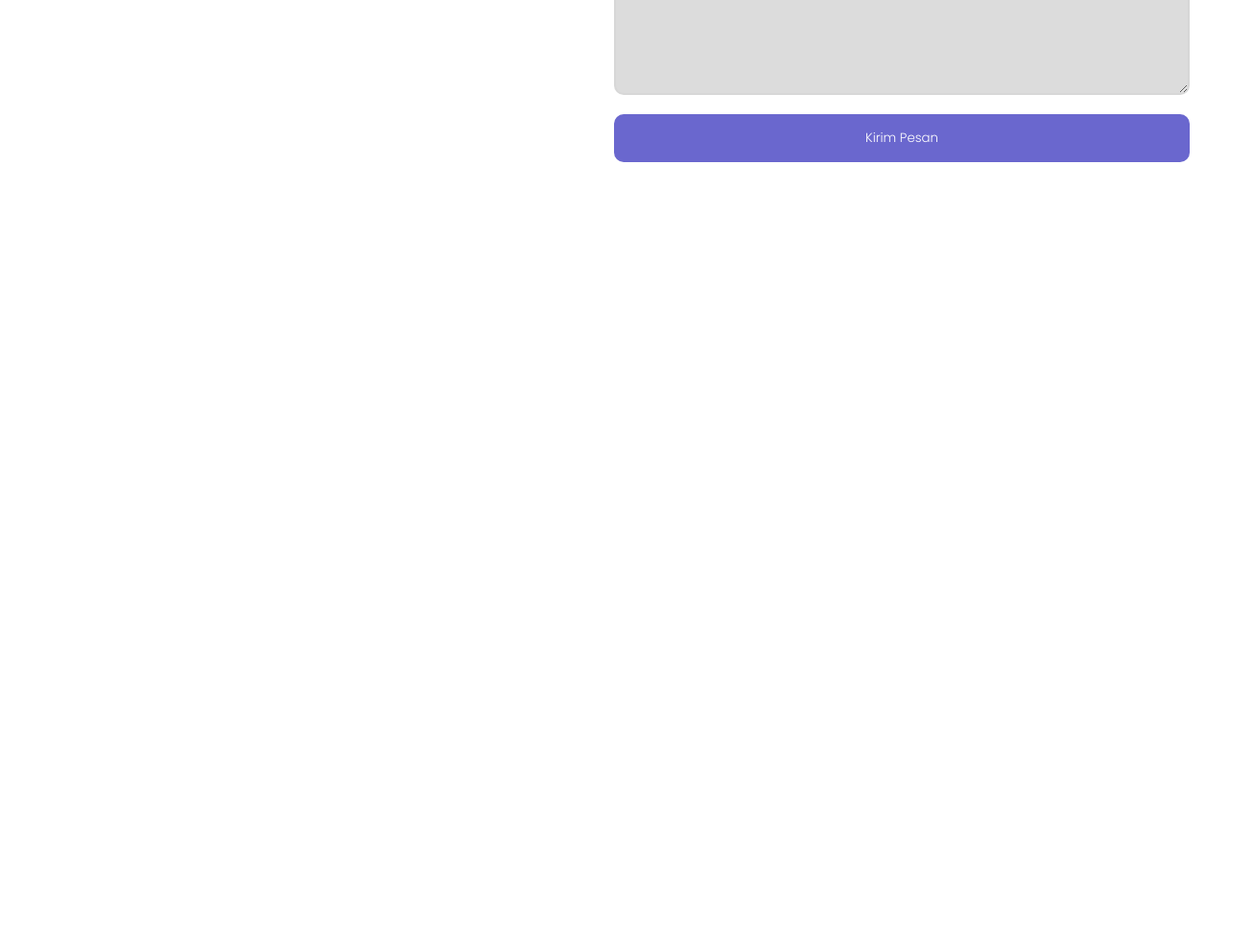
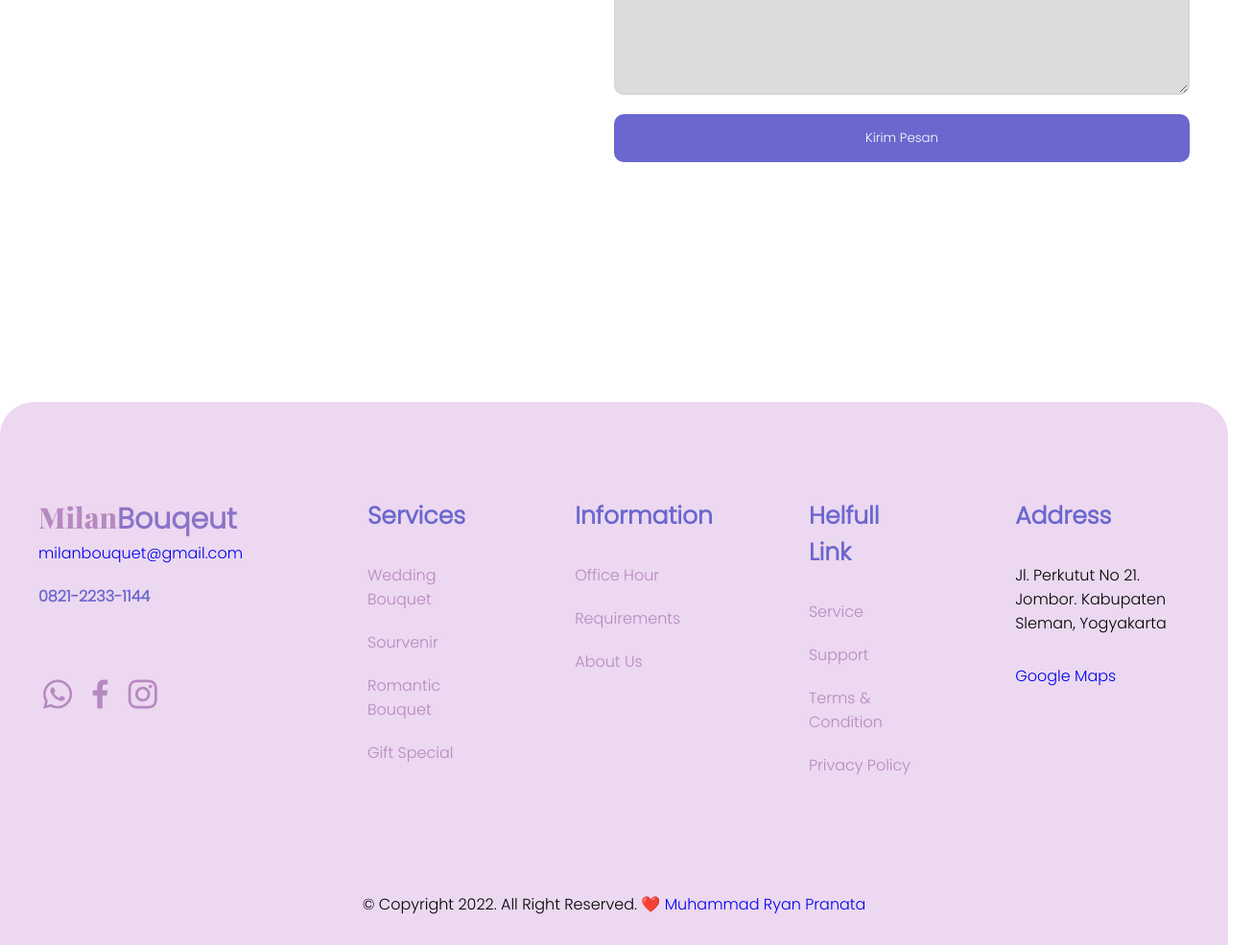
Before and after one commit to mhdryan09/milan-bouquet, a plain HTML site: page index.html in a window 1280 px wide. Shown: the part 5114-6099 px from the top of the page at 96% size, 1306 px wide, since content can reach past the window. Before the commit the page ends 5283 px from the top, so only its background shows below. Drawn offline with nearby package versions, Linux system fonts and the light colour scheme.

Commit message:
add footer section

```diff
--- a/assets/css/style.css
+++ b/assets/css/style.css
@@ -16,6 +16,7 @@
 	text-decoration: none;
 	font-family: var(--main-font);
 	transition: all 0.4s ease-in-out;
+	list-style: none;
 }
 
 .container {
@@ -584,6 +585,62 @@
 }
 /* Contact End */
 
+/* Footer Start */
+.footer {
+	margin-top: 250px;
+	background-color: #bc78cb4a;
+	border-radius: 35px 35px 0px 0px;
+}
+.footer .container {
+	margin: 0 auto;
+	padding-bottom: 30px;
+}
+.footer .container .row1 {
+	display: flex;
+	justify-content: space-between;
+	padding: 100px 0;
+}
+.footer .container .row1 .content-left .phone {
+	color: var(--btn-color);
+	margin: 20px 0;
+	font-weight: 700;
+}
+.footer .container .row1 .content-left .icons i {
+	color: var(--primary-color);
+	font-size: 40px;
+	margin-top: 50px;
+}
+.footer .container .row1 .content-right {
+	display: flex;
+	justify-content: space-evenly;
+	margin-left: 80px;
+}
+.footer .container .row1 .content-right > div {
+	margin: 0 50px;
+}
+.footer .container .row1 .content-right h3 {
+	color: var(--btn-color);
+	font-size: 25px;
+	font-weight: 700;
+	margin-bottom: 30px;
+}
+.footer .container .row1 .content-right li {
+	margin-bottom: 20px;
+	color: var(--primary-color);
+	font-weight: 3000;
+}
+.footer .container .row1 .content-right .col4 {
+	width: 250px;
+}
+.footer .container .row1 .content-right .col4 .maps {
+	display: block;
+	margin-top: 30px;
+}
+.footer .row2 {
+	text-align: center;
+}
+/* Footer End */
+
 /* Responsive */
 /* Tablet */
 @media screen and (max-width: 768px) {
@@ -746,6 +803,29 @@
 		width: 100%;
 		padding: 20px 30px;
 	}
+	.footer {
+		padding-bottom: 30px;
+	}
+	.footer .container {
+		padding: 0 20px;
+	}
+	.footer .row1 {
+		flex-wrap: wrap;
+	}
+	.footer .row1 .content-left .logo {
+		display: block;
+		margin-bottom: 10px;
+	}
+	.footer .container .row1 .content-right {
+		flex-wrap: wrap;
+		margin-left: 0;
+		justify-content: left;
+	}
+	.footer .container .row1 .content-right > div {
+		margin: 0;
+		margin-top: 50px;
+		margin-right: 80px;
+	}
 }
 
 @media screen and (max-width: 576px) {
@@ -825,4 +905,8 @@
 	.contact .content-right {
 		width: 100%;
 	}
+	.footer {
+		margin-top: 150px;
+		border-radius: 25px 25px 0 0;
+	}
 }
--- a/index.html
+++ b/index.html
@@ -404,6 +404,64 @@
 		</section>
 		<!-- Contact End -->
 
+		<!-- Footer Start -->
+		<footer class="footer">
+			<div class="container">
+				<div class="row1">
+					<div class="content-left">
+						<a href="#" class="logo">Milan<span>Bouqeut</span> </a>
+						<a href="#" class="email">milanbouquet@gmail.com</a>
+						<p class="phone">0821-2233-1144</p>
+						<div class="icons">
+							<a href="#"><i class="bx bxl-whatsapp"></i></a>
+							<a href="#"><i class="bx bxl-facebook"></i></a>
+							<a href="#"><i class="bx bxl-instagram"></i></a>
+						</div>
+					</div>
+					<div class="content-right">
+						<div class="col1">
+							<h3>Services</h3>
+							<ul>
+								<li>Wedding Bouquet</li>
+								<li>Sourvenir</li>
+								<li>Romantic Bouquet</li>
+								<li>Gift Special</li>
+							</ul>
+						</div>
+						<div class="col2">
+							<h3>Information</h3>
+							<ul>
+								<li>Office Hour</li>
+								<li>Requirements</li>
+								<li>About Us</li>
+							</ul>
+						</div>
+						<div class="col3">
+							<h3>Helfull Link</h3>
+							<ul>
+								<li>Service</li>
+								<li>Support</li>
+								<li>Terms & Condition</li>
+								<li>Privacy Policy</li>
+							</ul>
+						</div>
+						<div class="col4">
+							<h3>Address</h3>
+							<p class="address">Jl. Perkutut No 21. Jombor. Kabupaten Sleman, Yogyakarta</p>
+							<a href="#" class="maps">Google Maps</a>
+						</div>
+					</div>
+				</div>
+				<div class="row2">
+					<p>
+						&copy; Copyright 2022. All Right Reserved. ❤️
+						<a href="https://instagram.com/mhdryan09">Muhammad Ryan Pranata</a>
+					</p>
+				</div>
+			</div>
+		</footer>
+		<!-- Footer End -->
+
 		<!-- Homepage End -->
 		<script src="assets/js/jquery-3.6.0.min.js"></script>
 		<!-- Swiper JS -->
```
